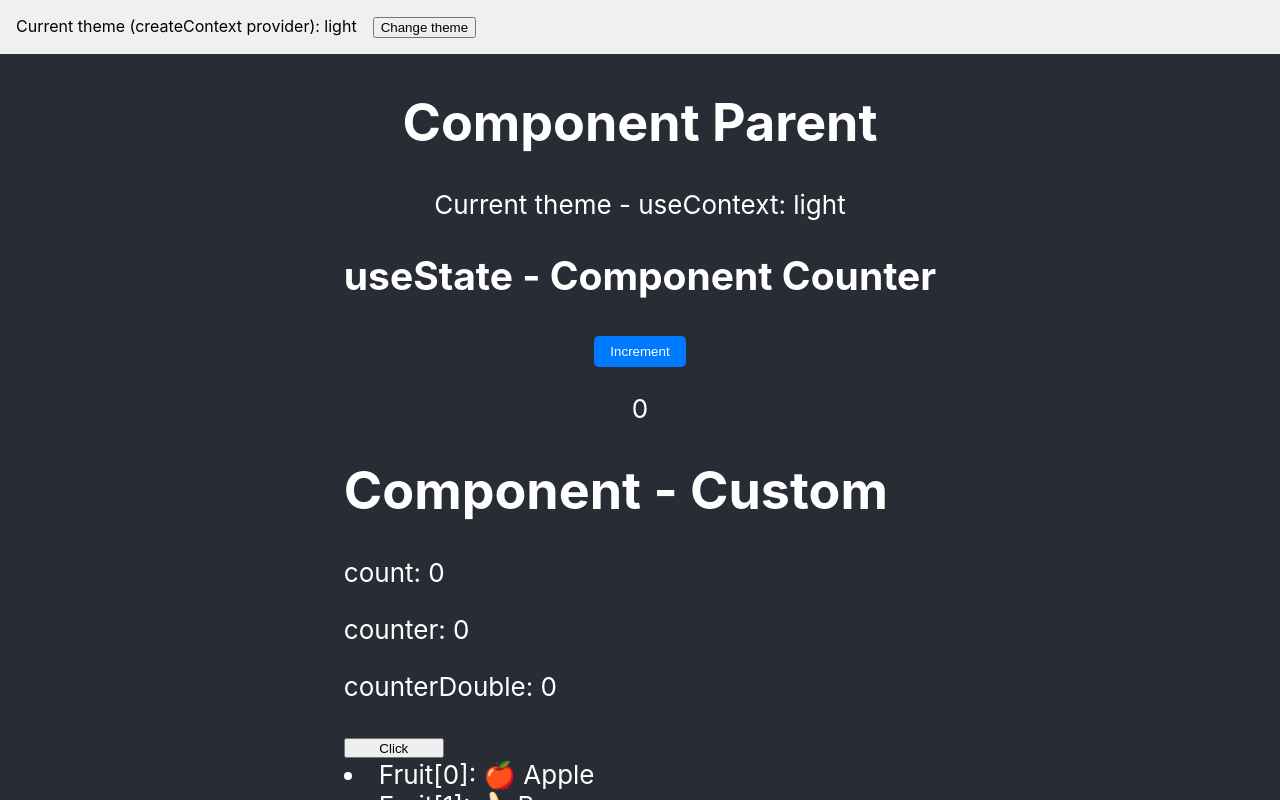
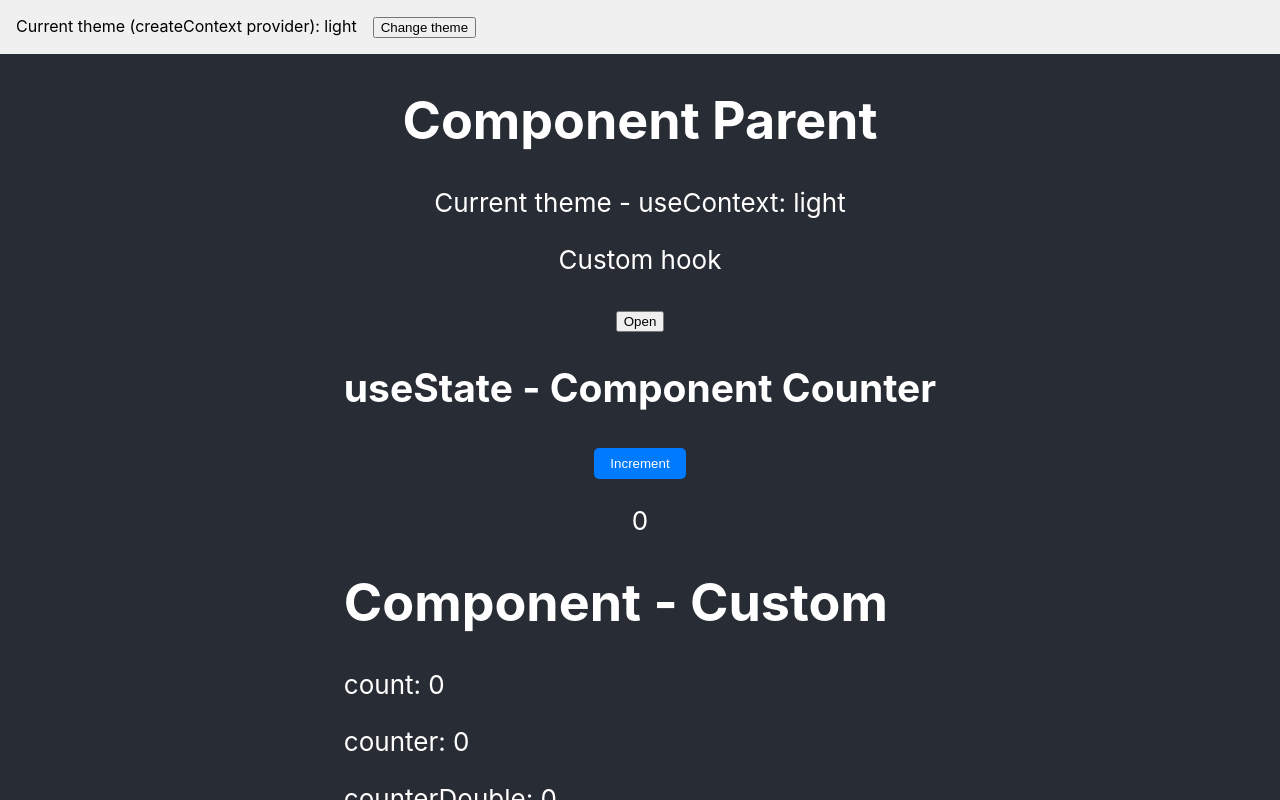
Before and after one commit to piotrekc/react-app, a React (Create React App) app: page / in a window 1280 px wide. Shown: the top 800 px of the page. Built offline with nearby package versions, Linux system fonts and the light colour scheme.

Commit message:
React app - custom hook

```diff
--- a/src/components/Parent.tsx
+++ b/src/components/Parent.tsx
@@ -6,6 +6,7 @@ import UseMemo from './UseMemo';
 import Child2 from './Child2';
 import CustomComponent from './Custom';
 import ThemeContext from '../context/ThemeContext';
+import useToggle from '../hooks/useToggle'
 
 const Parent: React.FC = () => {
   console.log(`Parent - render`);
@@ -26,11 +27,19 @@ const Parent: React.FC = () => {
   };
 
  const theme = useContext(ThemeContext); // "dark"
+  const [isOpen, toggleOpen] = useToggle();
 
   return (
     <div>
       <h1>Component Parent</h1>
       <div>Current theme - useContext: {theme}</div>
+      <div>
+        <p>Custom hook</p>
+      <button onClick={ toggleOpen }>
+        {isOpen ? "Close" : "Open"}
+      </button>
+
+        </div>
       {/* <Child text={message} onButtonClick={handleChildClick} /> */}
       {/* <Child2 count={count} onButtonClick={handleChildClick}/> */}
       {/* <UseStateCounter count={count} setCount={setCount}/> */}
--- /dev/null
+++ b/src/hooks/useToggle.ts
@@ -0,0 +1,13 @@
+import { useState } from "react";
+
+function useToggle2(initialValue: boolean = false) {
+
+}
+
+const useToggle = ((initialValue: boolean = false): [boolean, () => void] => {
+    const [value, setValue] = useState(initialValue);
+    const toggle = () => setValue(!value);
+    return [value, toggle];
+});
+
+export default useToggle;
```
